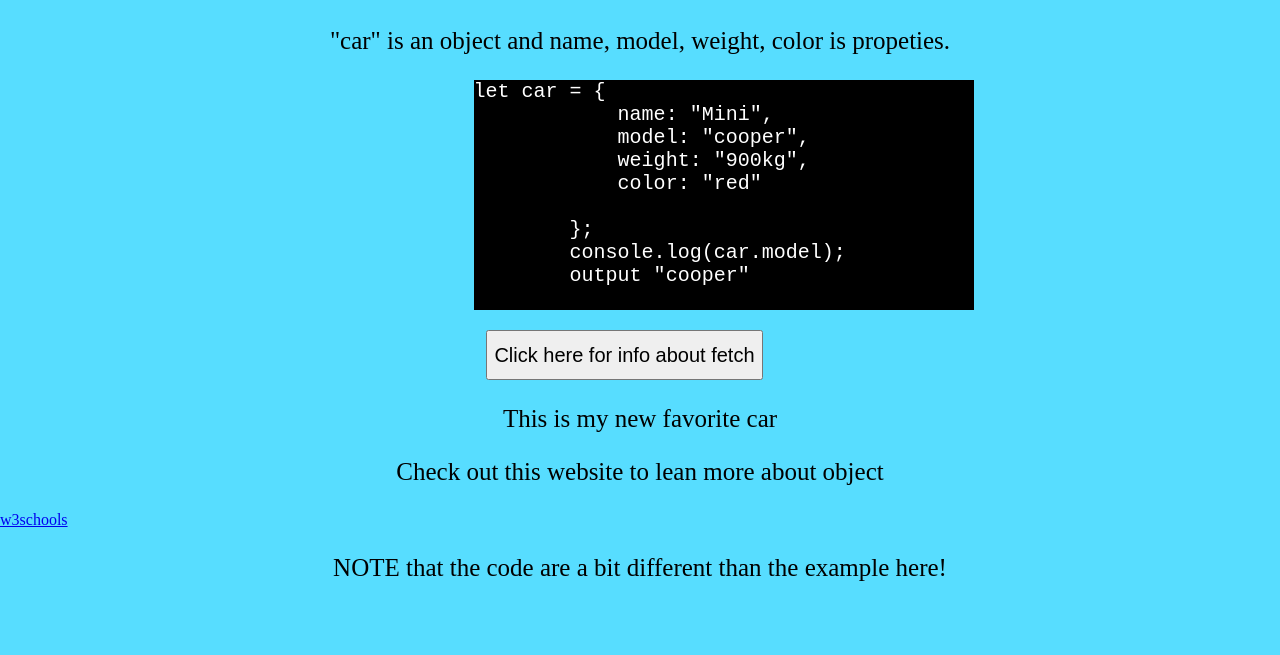
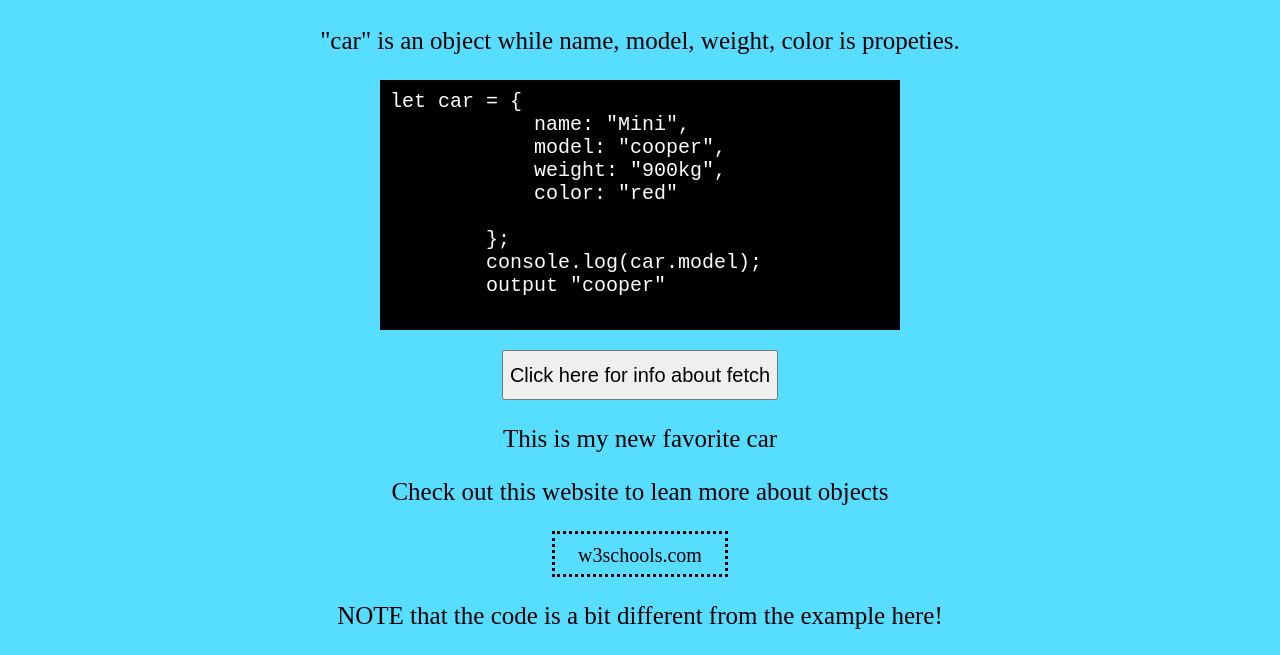
Before and after one commit to lol3937/ObjectGrupp, a plain HTML site: page index.html in a window 1280 px wide. Shown: the part 209-864 px from the top of the page. Before the commit the page ends 816 px from the top, so only its background shows below. Drawn offline with Linux system fonts and the light colour scheme; no server answers.

Commit message:
even more css styling

```diff
--- a/index.html
+++ b/index.html
@@ -12,7 +12,7 @@
     <container id="content">
         <header>Object is a thing that has propeties. like the example down below.</header>
         <h1>Example of an Object</h1>
-        <p>"car" is an object and name, model, weight, color is propeties.</p>
+        <p>"car" is an object while name, model, weight, color is propeties.</p>
         <pre>let car = {
             name: "Mini",
             model: "cooper",
@@ -27,9 +27,9 @@
 
     <button id="info_fetch" onclick=fetchInfo()>Click here for info about fetch</button>
     <p id="Paradraph">This is my new favorite car</p>
-    <p>Check out this website to lean more about object</p>
-    <a href="https://www.w3schools.com/js/js_objects.asp">w3schools</a>
-    <p>NOTE that the code are a bit different than the example here!</p>
+    <p>Check out this website to lean more about objects</p>
+    <a href="https://www.w3schools.com/js/js_objects.asp">w3schools.com</a>
+    <p>NOTE that the code is a bit different from the example here!</p>
 </container>
 </body>
 </html>
--- a/style.css
+++ b/style.css
@@ -26,11 +26,30 @@ header{
     background-color: black;
     color: white;
     width: 500px;
-    margin-left: 37%;
+    display: block;
+    margin-left: auto;
+    margin-right: auto;
+    padding: 10px;
 }
 
 #info_fetch{
-    margin-left: 38%;
+    display: block;
+    margin-left: auto;
+    margin-right: auto;
     height: 50px;
     font-size: 20px;
 }
+
+a {
+    display: block;
+    margin-left: auto;
+    margin-right: auto;
+    text-align: center;
+    text-decoration: none;
+    color: black;
+    border: dotted black;
+    width: 150px;
+    height: 20px;
+    padding: 10px;
+    font-size: 20px;
+}
```
